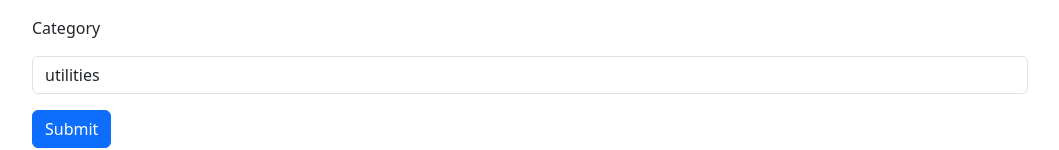
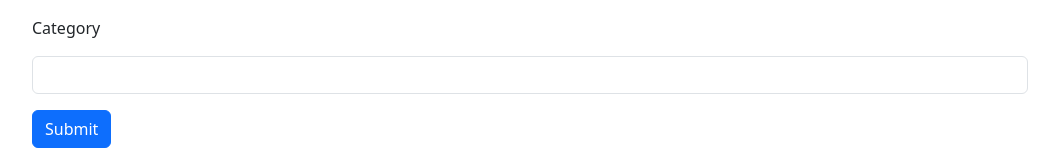
Before and after one commit to zeeshantariq08/expense-tracker, a React (Vite) app in the folder expense-tracker/: page / in a window 1280 px wide. Shown: the part 306-456 px from the top of the page, without its empty margins (110-1169 px from the left). Built offline with nearby package versions, Linux system fonts and the light colour scheme.

Commit message:
integrating form validation

```diff
--- a/expense-tracker/src/App.tsx
+++ b/expense-tracker/src/App.tsx
@@ -5,7 +5,8 @@ import ExpenseList from "./components/ExpenseList";
 import ExpenseFilter from "./components/ExpenseFilter";
 import ExpenseForm from "./components/ExpenseForm";
 
-export const categories = ['utilities', 'food', 'entertainment'] as const;
+import categories from "./categories";
+
 function App() {
 
   const [selectedCategory, setSelectedCategory] = useState('');
--- /dev/null
+++ b/expense-tracker/src/categories.ts
@@ -0,0 +1,3 @@
+const categories = ['utilities', 'food', 'entertainment'] as const;
+
+export default categories;
--- a/expense-tracker/src/components/ExpenseFilter.tsx
+++ b/expense-tracker/src/components/ExpenseFilter.tsx
@@ -1,4 +1,4 @@
-import {categories} from "../App";
+import categories from "../categories";
 
 interface Props {
     onSelectCategory: (category: string) => void
--- a/expense-tracker/src/components/ExpenseForm.tsx
+++ b/expense-tracker/src/components/ExpenseForm.tsx
@@ -1,13 +1,15 @@
-import {categories} from "../App";
+
 import {z} from "zod";
+
+import categories from "../categories";
 
 import {useForm} from "react-hook-form";
 import {zodResolver} from "@hookform/resolvers/zod";
 
 const schema = z.object({
     name: z.string().min(3, {message: "Name must be at least 3 characters"}),
-    amount: z.number({invalid_type_error: "Amount must be a number"}).min(1, {message: "Amount must be at least 1"}).max(100_000, {message: "Amount must be at most 100,000"}),
-    category: z.enum(categories)
+    amount: z.number({invalid_type_error: "Amount is required"}).min(1, {message: "Amount must be at least 1"}).max(100_000, {message: "Amount must be at most 100,000"}),
+    category: z.enum(categories, {errorMap: () => ({message: "Category is required"})})
 })
 
 type ExpenseFormData = z.infer<typeof schema>;
@@ -20,23 +22,28 @@ const ExpenseForm = () => {
     } = useForm<ExpenseFormData>({resolver: zodResolver(schema)})
 
     return (
-        <form>
+        <form onSubmit={handleSubmit((data) => console.log(data))}>
             <div className="mb-3">
                 <div className="form-group mb-3">
                     <label htmlFor="name" className="mb-3">Name</label>
                     <input {...register("name")} id="name" type="text" className="form-control"/>
+                    {errors.name && <p className="text-danger">{errors.name.message}</p>}
                 </div>
                 <div className="form-group mb-3">
                     <label htmlFor="amount" className="mb-3">Amount</label>
-                    <input {...register("amount")} id="amount" type="number" className="form-control"/>
+                    <input {...register("amount", {valueAsNumber: true})} id="amount" type="number"
+                           className="form-control"/>
+                    {errors.amount && <p className="text-danger">{errors.amount.message}</p>}
                 </div>
                 <div className="form-group mb-3">
                     <label className="mb-3">Category</label>
-                    <select {...register("category")} className="form-control">
+                    <select {...register("category")} id="category" className="form-control">
+                        <option value=""></option>
                         {categories.map((category) => (
                             <option key={category} value={category}>{category}</option>
                         ))}
                     </select>
+                    {errors.category && <p className="text-danger">{errors.category.message}</p>}
                 </div>
                 <button type="submit" className="btn btn-primary">Submit</button>
             </div>
```
